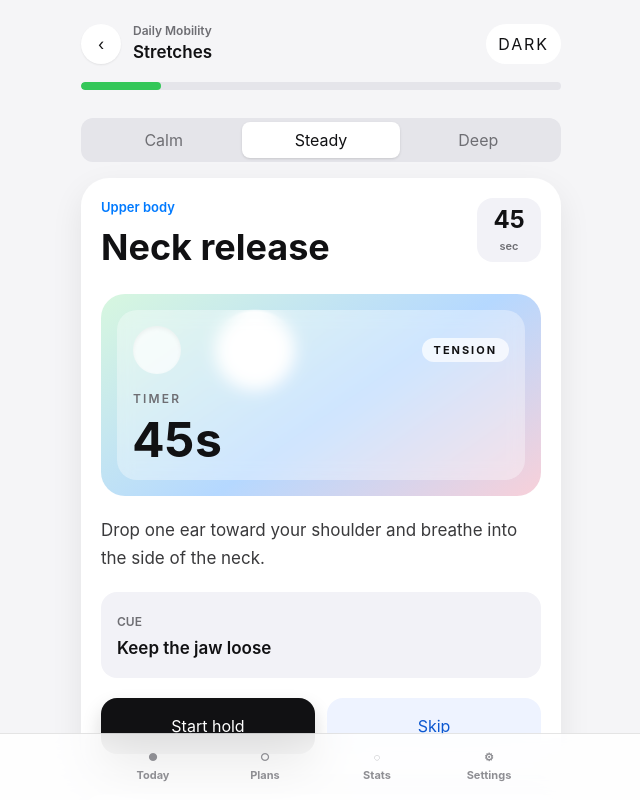
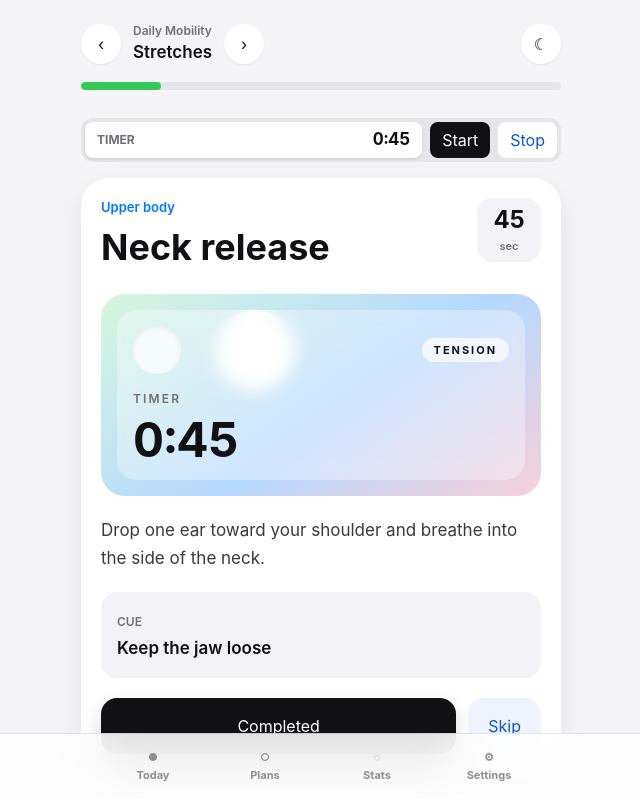
Before and after one commit to AislinnNaoimh/stretches-app, a Next.js app: page / in a window 1280 px wide. Shown: the top 800 px of the page, without its empty margins (319-959 px from the left). Built offline with nearby package versions, Linux system fonts and the light colour scheme.

Commit message:
Refine today stretch controls

```diff
--- a/src/app/page.tsx
+++ b/src/app/page.tsx
@@ -1,6 +1,6 @@
 "use client";
 
-import { useEffect, useMemo, useState } from "react";
+import { useEffect, useMemo, useRef, useState } from "react";
 
 type Pace = "calm" | "steady" | "deep";
 type ThemeMode = "light" | "dark";
@@ -187,6 +187,14 @@ function normalizeProgress(progress: Partial<ProgressState>): ProgressState {
   };
 }
 
+function formatTime(totalSeconds: number) {
+  const safeSeconds = Math.max(0, totalSeconds);
+  const minutes = Math.floor(safeSeconds / 60);
+  const seconds = safeSeconds % 60;
+
+  return `${minutes}:${seconds.toString().padStart(2, "0")}`;
+}
+
 function loadSavedRoutine(): Stretch[] {
   if (typeof window === "undefined") return defaultRoutine;
 
@@ -279,6 +287,7 @@ export default function Home() {
   const [completed, setCompleted] = useState<number[]>([]);
   const [showEditor, setShowEditor] = useState(false);
   const [hasHydrated, setHasHydrated] = useState(false);
+  const touchStartX = useRef<number | null>(null);
   const [progress, setProgress] = useState<ProgressState>(defaultProgress);
   const [settings, setSettings] = useState<SettingsState>(defaultSettings);
   const [selectedDayIndex, setSelectedDayIndex] = useState(0);
@@ -433,6 +442,12 @@ export default function Home() {
     setSecondsLeft(Math.round(routine[nextIndex].duration * paceMultiplier[pace]));
   };
 
+  const handlePrevious = () => {
+    if (!routine.length) return;
+    const previousIndex = activeIndex === 0 ? routine.length - 1 : activeIndex - 1;
+    handleStretchChange(previousIndex);
+  };
+
   const handleNext = () => {
     if (!routine.length) return;
     if (activeIndex === routine.length - 1) {
@@ -443,6 +458,48 @@ export default function Home() {
     }
 
     handleStretchChange(activeIndex + 1);
+  };
+
+  const handleCompleteCurrent = () => {
+    if (!routine.length) return;
+
+    setCompleted((existing) =>
+      existing.includes(activeIndex) ? existing : [...existing, activeIndex]
+    );
+    setIsRunning(false);
+
+    if (activeIndex < routine.length - 1) {
+      handleStretchChange(activeIndex + 1);
+      return;
+    }
+
+    setSecondsLeft(0);
+  };
+
+  const handleStopTimer = () => {
+    if (!routine.length) return;
+    setIsRunning(false);
+    setSecondsLeft(Math.round(routine[activeIndex].duration * paceMultiplier[pace]));
+  };
+
+  const handleTouchStart = (event: React.TouchEvent<HTMLElement>) => {
+    touchStartX.current = event.touches[0].clientX;
+  };
+
+  const handleTouchEnd = (event: React.TouchEvent<HTMLElement>) => {
+    if (touchStartX.current === null) return;
+
+    const swipeDistance = event.changedTouches[0].clientX - touchStartX.current;
+    touchStartX.current = null;
+
+    if (Math.abs(swipeDistance) < 50) return;
+
+    if (swipeDistance > 0) {
+      handlePrevious();
+      return;
+    }
+
+    handleNext();
   };
 
   const handleReset = () => {
@@ -536,10 +593,7 @@ export default function Home() {
               <button
                 aria-label="Previous stretch"
                 className={`grid h-10 w-10 place-items-center rounded-full ${theme === "dark" ? "bg-[#182235] text-white" : "bg-white text-[#111113]"} text-2xl font-medium shadow-[0_1px_2px_rgba(0,0,0,0.08)]`}
-                onClick={() => {
-                  const previousIndex = activeIndex === 0 ? routine.length - 1 : activeIndex - 1;
-                  handleStretchChange(previousIndex);
-                }}
+                onClick={handlePrevious}
                 type="button"
               >
                 ‹
@@ -548,14 +602,23 @@ export default function Home() {
                 <p className={`text-[12px] font-semibold ${mutedText}`}>Daily Mobility</p>
                 <h1 className="text-[17px] font-semibold">Stretches</h1>
               </div>
+              <button
+                aria-label="Next stretch"
+                className={`grid h-10 w-10 place-items-center rounded-full ${theme === "dark" ? "bg-[#182235] text-white" : "bg-white text-[#111113]"} text-2xl font-medium shadow-[0_1px_2px_rgba(0,0,0,0.08)]`}
+                onClick={handleNext}
+                type="button"
+              >
+                ›
+              </button>
             </div>
 
             <button
-              className={`rounded-full px-3 py-2 text-xs font-bold uppercase tracking-[0.12em] ${theme === "dark" ? "bg-[#182235] text-[#dfe8ff]" : "bg-white text-[#111113]"}`}
+              aria-label={`Switch to ${theme === "light" ? "dark" : "light"} mode`}
+              className={`grid h-10 w-10 place-items-center rounded-full text-lg shadow-[0_1px_2px_rgba(0,0,0,0.08)] ${theme === "dark" ? "bg-[#182235] text-[#dfe8ff]" : "bg-white text-[#111113]"}`}
               onClick={() => setTheme((current) => (current === "light" ? "dark" : "light"))}
               type="button"
             >
-              {theme === "light" ? "Dark" : "Light"}
+              {theme === "light" ? "☾" : "☀"}
             </button>
           </div>
 
@@ -571,26 +634,32 @@ export default function Home() {
 
         {view === "today" ? (
           <>
-            <div className="mt-4 grid grid-cols-3 rounded-xl bg-[#e5e5ea] p-1">
-              {(["calm", "steady", "deep"] as const).map((mode) => (
-                <button
-                  className={`h-9 rounded-lg text-[13px] font-semibold capitalize transition ${
-                    pace === mode
-                      ? theme === "dark"
-                        ? "bg-[#182235] text-white shadow-sm"
-                        : "bg-white text-[#111113] shadow-sm"
-                      : "text-[#6e6e73]"
-                  }`}
-                  key={mode}
-                  onClick={() => setPace(mode)}
-                  type="button"
-                >
-                  {mode}
-                </button>
-              ))}
+            <div className={`mt-4 grid grid-cols-[1fr_auto_auto] items-center gap-2 rounded-xl p-1 ${theme === "dark" ? "bg-[#182235]" : "bg-[#e5e5ea]"}`}>
+              <div className={`flex h-9 items-center justify-between rounded-lg px-3 ${theme === "dark" ? "bg-[#111827] text-white" : "bg-white text-[#111113]"} shadow-sm`}>
+                <span className={`text-[12px] font-bold uppercase ${mutedText}`}>Timer</span>
+                <span className="text-[17px] font-bold tabular-nums">{formatTime(secondsLeft)}</span>
+              </div>
+              <button
+                className={`h-9 rounded-lg px-3 text-[13px] font-semibold ${theme === "dark" ? "bg-[#dfe8ff] text-[#111827]" : "bg-[#111113] text-white"}`}
+                onClick={() => setIsRunning(true)}
+                type="button"
+              >
+                Start
+              </button>
+              <button
+                className={`h-9 rounded-lg px-3 text-[13px] font-semibold ${theme === "dark" ? "bg-[#111827] text-[#dfe8ff]" : "bg-white text-[#0b57d0]"}`}
+                onClick={handleStopTimer}
+                type="button"
+              >
+                Stop
+              </button>
             </div>
 
-            <section className={`mt-4 rounded-[28px] p-5 shadow-[0_12px_32px_rgba(0,0,0,0.08)] ${panelClass}`}>
+            <section
+              className={`mt-4 rounded-[28px] p-5 shadow-[0_12px_32px_rgba(0,0,0,0.08)] ${panelClass}`}
+              onTouchEnd={handleTouchEnd}
+              onTouchStart={handleTouchStart}
+            >
               <div className="flex items-start justify-between gap-4">
                 <div>
                   <p className="text-[13px] font-semibold text-[#007aff]">{activeStretch.area}</p>
@@ -617,7 +686,7 @@ export default function Home() {
                     <div className="text-[12px] font-semibold uppercase tracking-[0.18em] text-[#6e6e73]">
                       Timer
                     </div>
-                    <div className="text-5xl font-bold tabular-nums text-[#111113]">{secondsLeft}s</div>
+                    <div className="text-5xl font-bold tabular-nums text-[#111113]">{formatTime(secondsLeft)}</div>
                   </div>
                 </div>
               </div>
@@ -631,16 +700,16 @@ export default function Home() {
                 <p className="mt-1 text-[17px] font-semibold">{activeStretch.cue}</p>
               </div>
 
-              <div className="mt-5 grid grid-cols-2 gap-3">
+              <div className="mt-5 grid grid-cols-[1fr_auto] gap-3">
                 <button
                   className={`h-14 rounded-2xl text-[17px] font-semibold ${theme === "dark" ? "bg-[#dfe8ff] text-[#111827]" : "bg-[#111113] text-white"} shadow-[0_10px_20px_rgba(17,17,19,0.16)]`}
-                  onClick={() => setIsRunning((current) => !current)}
+                  onClick={handleCompleteCurrent}
                   type="button"
                 >
-                  {isRunning ? "Pause" : "Start hold"}
+                  Completed
                 </button>
                 <button
-                  className={`h-14 rounded-2xl text-[17px] font-semibold ${theme === "dark" ? "bg-[#182235] text-[#dfe8ff]" : "bg-[#eef3ff] text-[#0b57d0]"}`}
+                  className={`h-14 rounded-2xl px-5 text-[17px] font-semibold ${theme === "dark" ? "bg-[#182235] text-[#dfe8ff]" : "bg-[#eef3ff] text-[#0b57d0]"}`}
                   onClick={handleNext}
                   type="button"
                 >
```
